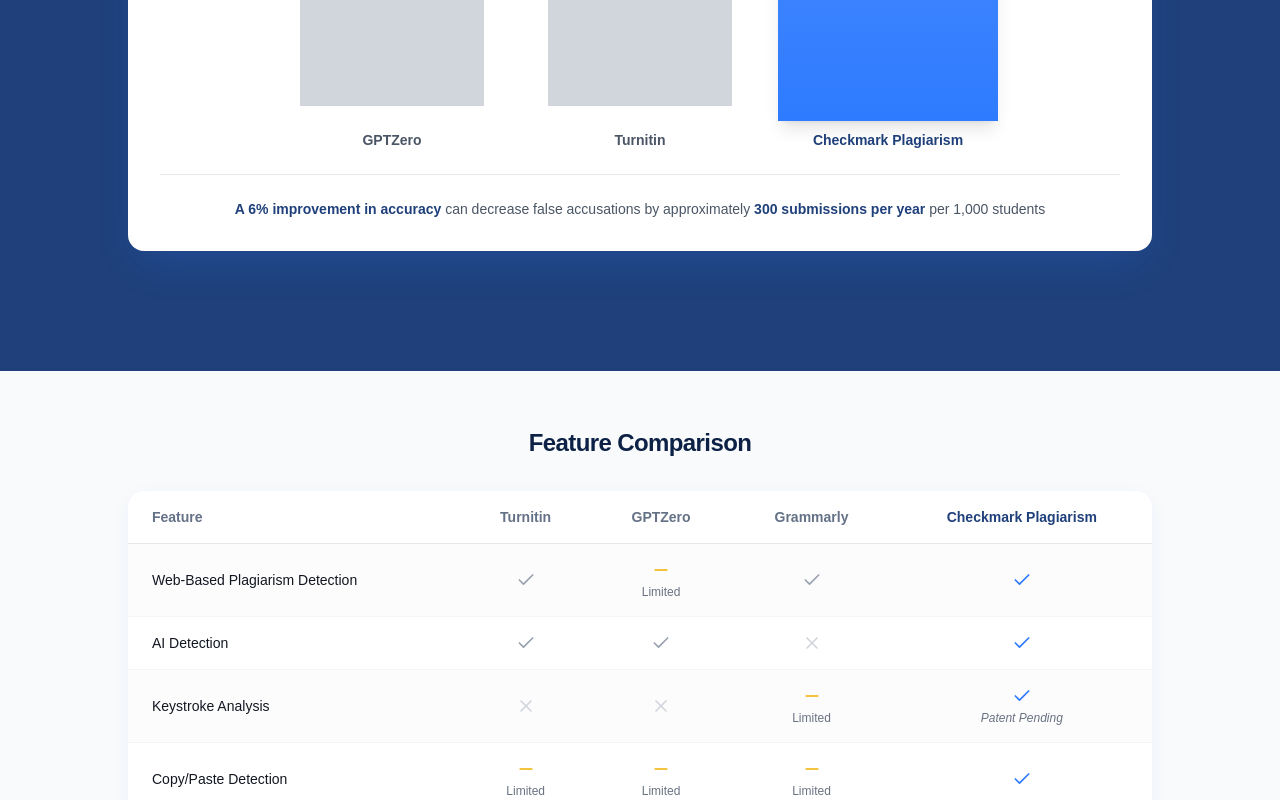
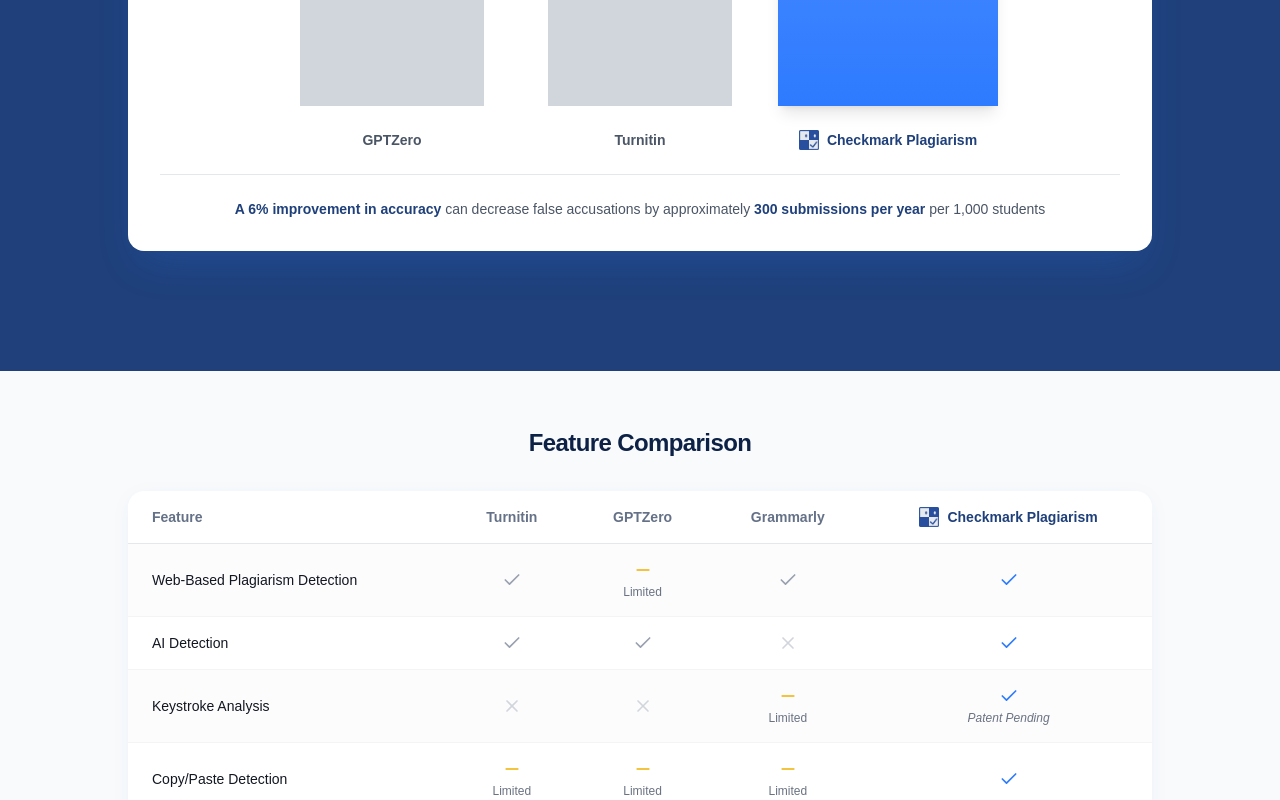
Before and after one commit to Checkmark-Plagiarism/checkmark-plagiarism-public-website, a Next.js app: page / in a window 1280 px wide. Shown: the part 4840-5640 px from the top of the page. Built offline with nearby package versions, Linux system fonts and the light colour scheme; no server answers.

Commit message:
UI updates

```diff
--- a/src/sections/home/competitive-section.tsx
+++ b/src/sections/home/competitive-section.tsx
@@ -1,4 +1,5 @@
 import { Check, X, Minus } from "lucide-react";
+import Image from "next/image";
 
 export const CompetitiveSection = () => {
   const accuracyStats = [
@@ -53,12 +54,12 @@ export const CompetitiveSection = () => {
             <div className="bg-white rounded-2xl p-8 shadow-strong">
               <div className="flex items-end justify-center gap-12" style={{ height: '400px' }}>
                 {accuracyStats.map((stat, index) => {
-                  // Custom unit scaling: 89 = 3 units, 91 = 4 units, 95 = 6 units
+                  // Custom unit scaling: 89 = 4.5 units, 91 = 5 units, 95 = 6 units
                   const getUnits = (accuracy: number) => {
-                    if (accuracy === 89) return 3;
-                    if (accuracy === 91) return 4;
+                    if (accuracy === 89) return 4.5;
+                    if (accuracy === 91) return 5;
                     if (accuracy === 95) return 6;
-                    return 3;
+                    return 4.5;
                   };
                   const units = getUnits(stat.accuracy);
                   const pixelsPerUnit = 50; // Height per unit
@@ -78,7 +79,7 @@ export const CompetitiveSection = () => {
                         <div
                           className={`rounded-t-lg transition-all ${
                             stat.highlight
-                              ? "w-full bg-gradient-to-t from-brand-500 to-brand-400 shadow-lg scale-110"
+                              ? "w-full bg-gradient-to-t from-brand-500 to-brand-400 shadow-lg scale-x-110 origin-bottom"
                               : "w-11/12 bg-gray-300"
                           }`}
                           style={{
@@ -87,11 +88,22 @@ export const CompetitiveSection = () => {
                         />
                       </div>
                       {/* Label */}
-                      <p className={`text-sm font-semibold text-center mt-3 ${
+                      <div className={`flex items-center justify-center gap-2 mt-3 ${
                         stat.highlight ? "text-brand-700" : "text-gray-600"
                       }`}>
-                        {stat.name}
-                      </p>
+                        {stat.highlight && (
+                          <Image
+                            src="/images/android-chrome-192x192.png"
+                            alt="Checkmark"
+                            width={20}
+                            height={20}
+                            className="flex-shrink-0"
+                          />
+                        )}
+                        <p className="text-sm font-semibold text-center">
+                          {stat.name}
+                        </p>
+                      </div>
                     </div>
                   );
                 })}
@@ -133,7 +145,16 @@ export const CompetitiveSection = () => {
                       Grammarly
                     </th>
                     <th className="px-6 py-4 text-center text-sm font-semibold text-brand-700 bg-brand-50">
-                      Checkmark Plagiarism
+                      <div className="flex items-center justify-center gap-2">
+                        <Image
+                          src="/images/android-chrome-192x192.png"
+                          alt="Checkmark"
+                          width={20}
+                          height={20}
+                          className="flex-shrink-0"
+                        />
+                        <span>Checkmark Plagiarism</span>
+                      </div>
                     </th>
                   </tr>
                 </thead>
```
